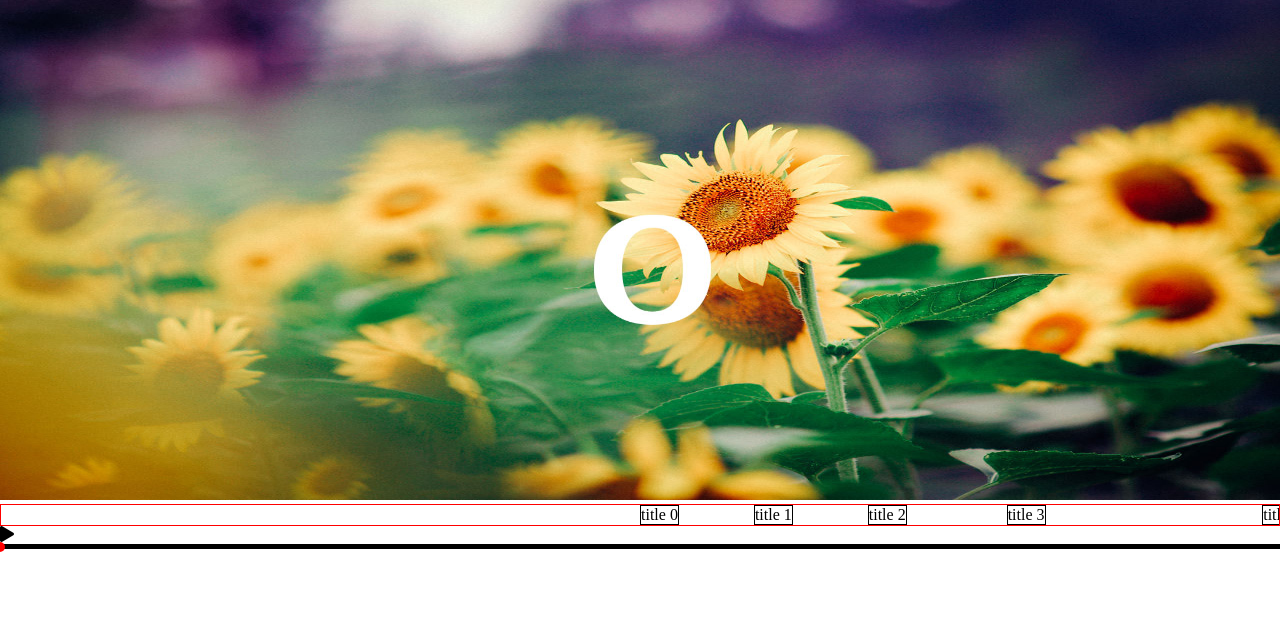
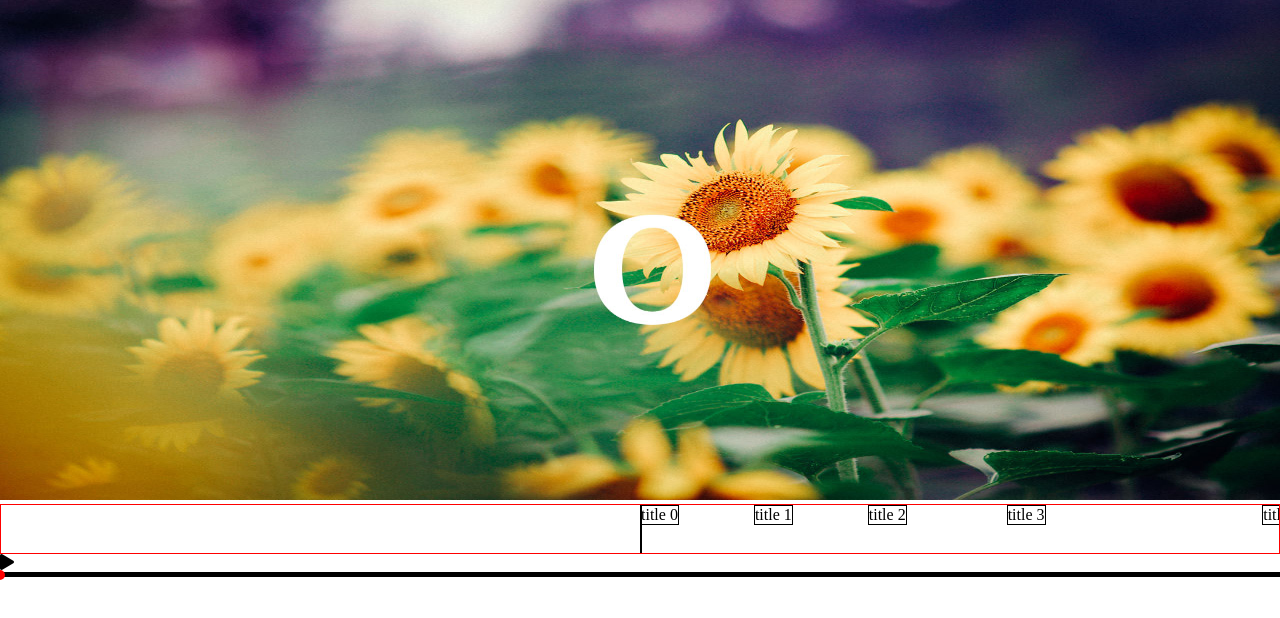
Before and after one commit to viviandcode/audioPlayer, a website built with webpack: page src/index.html in a window 1280 px wide. Built offline with nearby package versions, Linux system fonts and the light colour scheme.

Commit message:
shortcuts 改名 tagLine, 新增 tagLine 拖移方法

```diff
--- a/src/audioPlay.js
+++ b/src/audioPlay.js
@@ -5,7 +5,7 @@ export class podcastPlayer {
         this.timerLoad = false
         this.timelineLoad = false
         this.galleryLoad = false
-        this.shortcutsLoad = false
+        this.tagLineLoad = false
 
         // wrap 对象
         if (id === undefined || id === '') {
@@ -106,8 +106,8 @@ export class podcastPlayer {
                 }
 
                 // shortcuts
-                if (this.shortcutsLoad) {
-                    this.shortcutsViewProgress()
+                if (this.tagLineLoad) {
+                    this.tagLineProgress()
                 }
             }, this.updateStep)
         })
@@ -213,6 +213,9 @@ export class podcastPlayer {
                 if (this.galleryLoad) {
                     this.gallerySeekItem(this.gallery.children, this.galleryItemClass, this.galleryActiveClass)
                 }
+                if (this.tagLineLoad) {
+                    this.tagLine.lastElementChild.firstElementChild.setAttribute('style', 'transform: translateX(-'+ this.audio.currentTime * this.progressDistance +'px);')
+                }
 				return false
             }
         }
@@ -228,6 +231,9 @@ export class podcastPlayer {
             }
             if (this.galleryLoad) {
                 this.gallerySeekItem(this.gallery.children, this.galleryItemClass, this.galleryActiveClass)
+            }
+            if (this.tagLineLoad) {
+                this.tagLine.lastElementChild.firstElementChild.setAttribute('style', 'transform: translateX(-'+ this.audio.currentTime * this.progressDistance +'px);')
             }
         })
     }
@@ -306,53 +312,105 @@ export class podcastPlayer {
     }
 
     // 有标签的时间轴
-    shortcutsView ({ data, shortcutItemClass }) {
-        this.shortcutsLoad = true
-        if (shortcutItemClass === undefined || shortcutItemClass === '') {
-            this.shortcutItemClass = 'short-cut-item'
+    // 结构
+    // div.short-cuts
+    //   div.short-cuts-wrap
+    //     div.short-cuts-progress
+    //       div.short-cut-item ...
+    tagLine ({ data, tagItemClass, progressDistance }) {
+        // tagLine 加载标示更新为 true
+        this.tagLineLoad = true
+
+        if (tagItemClass === undefined || tagItemClass === '') {
+            this.tagItemClass = 'tag-line-item'
         } else {
-            this.shortcutItemClass = shortcutItemClass
+            this.tagItemClass = tagItemClass
         }
 
-        let progressDistance = 1.6666666666
+        // 默认 1 毫秒 为 1.6666666px
+        if (progressDistance === undefined || progressDistance === 0) {
+            this.progressDistance = 1.6666666666
+        } else {
+            this.progressDistance = progressDistance
+        }
 
-        this.shortcutsView = document.createElement('div')
-        this.shortcutsView.setAttribute('class', 'short-cuts')
+        this.tagLine = document.createElement('div')
+        this.tagLine.setAttribute('class', 'tag-line')
 
         let wrap = document.createElement('div')
-        wrap.setAttribute('class', 'short-cut-wrap')
+        wrap.setAttribute('class', 'tag-line-wrap')
 
         let progress = document.createElement('div')
-        progress.setAttribute('class', 'short-cut-progress')
+        progress.setAttribute('class', 'tag-line-progress')
 
         for (let index = 0; index < data.length; index++) {
-            let shortcutItem = document.createElement('figure')
-            shortcutItem.setAttribute('class', this.shortcutItemClass)
-            shortcutItem.setAttribute('time-point', data[index].timePoint)
-            // 默认 1 毫秒 为 1.6666666px
-            shortcutItem.setAttribute('style', 'left:' + data[index].timePoint * progressDistance + 'px')
+            let item = document.createElement('figure')
+            item.setAttribute('class', this.tagItemClass)
+            item.setAttribute('time-point', data[index].timePoint)
+            item.setAttribute('style', 'left:' + data[index].timePoint * this.progressDistance + 'px')
 
             let title = document.createElement('div')
             title.innerText = data[index].title
 
-            shortcutItem.appendChild(title)
+            item.appendChild(title)
 
-            shortcutItem.addEventListener('click', () => {
+            item.addEventListener('click', () => {
                 this.audio.currentTime = data[index].timePoint
                 this.audio.play()
             })
 
-            progress.appendChild(shortcutItem)
+            progress.appendChild(item)
         }
 
         wrap.appendChild(progress)
-        this.shortcutsView.appendChild(wrap)
 
-        this.player.insertBefore(this.shortcutsView, this.playButton)
+        let midLine = document.createElement('div')
+        midLine.setAttribute('class', 'mid-line')
+
+        this.tagLine.appendChild(midLine)
+        this.tagLine.appendChild(wrap)
+
+        this.player.insertBefore(this.tagLine, this.playButton)
+
+        this.tagLineDrag()
     }
-    shortcutsViewProgress () {
-        let progressDistance = 1.6666666666
-        this.shortcutsView.firstElementChild.firstElementChild.setAttribute('style', 'transform: translateX(-'+ this.audio.currentTime * progressDistance +'px);')
+    tagLineProgress () {
+        this.tagLine.lastElementChild.firstElementChild.setAttribute('style', 'transform: translateX(-'+ this.audio.currentTime * this.progressDistance +'px);')
+    }
+    // 拖动标签时间轴
+    tagLineDrag () {
+        let mouseDownFlag = false
+        let startX
+
+        this.tagLine.onmousedown = e => {
+            mouseDownFlag = true
+            startX = e.clientX
+        }
+        document.onmouseup = () => {
+            mouseDownFlag = false
+        }
+        document.onmousemove = e => {
+            if (mouseDownFlag) {
+                // 当前的坐标
+                let currentX = e.clientX
+                // 将距离减缓 50 倍, 不然太灵敏了
+                let distance = (currentX - startX) / 50
+
+                let timeOffset = - distance / this.progressDistance
+
+                // 更新 audio 播放时间
+                this.audio.currentTime = this.audio.currentTime + timeOffset
+                // 更新偏移量
+                this.tagLine.lastElementChild.firstElementChild.setAttribute('style', 'transform: translateX(-'+ this.audio.currentTime * this.progressDistance +'px);')
+
+                if (this.timerLoad) {
+                    this.timer.firstElementChild.innerText = timeFormat(this.audio.currentTime)
+                }
+                if (this.galleryLoad) {
+                    this.gallerySeekItem(this.gallery.children, this.galleryItemClass, this.galleryActiveClass)
+                }
+            }
+        }
     }
 }
 
--- a/src/index.js
+++ b/src/index.js
@@ -46,7 +46,7 @@ audio.gallery({
   // itemClass: 'gallery-item',
   // activeClass: 'active'
 })
-audio.shortcutsView({
+audio.tagLine({
   data: data,
-  // shortcutItemClass: ''
+  // tagItemClass: ''
 })
--- a/src/style.less
+++ b/src/style.less
@@ -50,15 +50,25 @@ html, body {
         }
     }
 }
-.short-cuts {
+.tag-line {
+    position: relative;
     width: 100%;
+    height: 50px;
     border: 1px solid red;
     overflow: hidden;
-    .short-cut-wrap {
+    cursor: col-resize;
+    .mid-line {
+        position: absolute;
+        left: 50%;
+        width: 2px;
+        height: 100%;
+        background-color: #000000;
+    }
+    .tag-line-wrap {
         margin-left: 50%;
-        .short-cut-progress{
+        .tag-line-progress{
             position: relative;
-            .short-cut-item {
+            .tag-line-item {
                 float: left;
                 position: relative;
                 border: 1px solid #000000;
```
